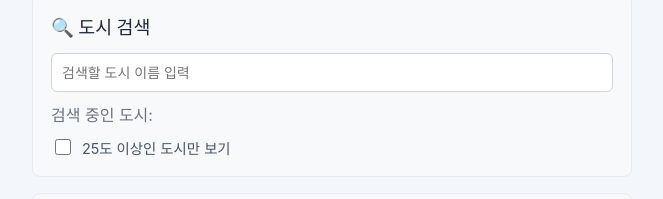
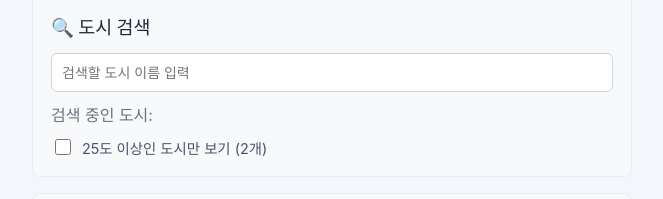
Before and after one commit to rnjsgkfla/skala-vue, a Vue app: page / in a window 1280 px wide. Shown: the part 1253-1452 px from the top of the page, without its empty margins (308-971 px from the left). Built offline with nearby package versions, Linux system fonts and the light colour scheme; the HTML template or start-up script is replaced by a standard one.

Commit message:
feat: Weather Composition 기본 코드 + 추가 기능 실습 수정

```diff
--- a/src/components/weather/WeatherComposition.vue
+++ b/src/components/weather/WeatherComposition.vue
@@ -29,6 +29,11 @@ const filteredWeatherList = computed(() => {
 
   return result
 })
+
+// 개인 커스터마이징: 원본 목록에서 25도 이상인 도시 개수를 계산합니다.
+const hotCityCount = computed(
+  () => weatherList.value.filter((item) => item.temp >= 25).length,
+)
 
 // 선택 결과의 변화를 명시적으로 감시합니다.
 watch(selectedCityInfo, (newInfo, oldInfo) => {
@@ -85,7 +90,7 @@ const clearSearch = () => {
           :checked="onlyHotCities"
           @change="(event) => (onlyHotCities = event.target.checked)"
         />
-        25도 이상인 도시만 보기
+        25도 이상인 도시만 보기 ({{ hotCityCount }}개)
       </label>
     </section>
 
```
Also changed, not shown: 1 other file (tests, documents, lock files or other folders).
